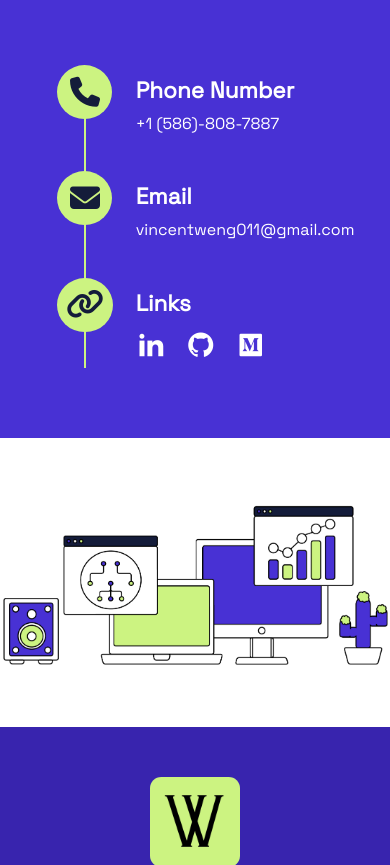
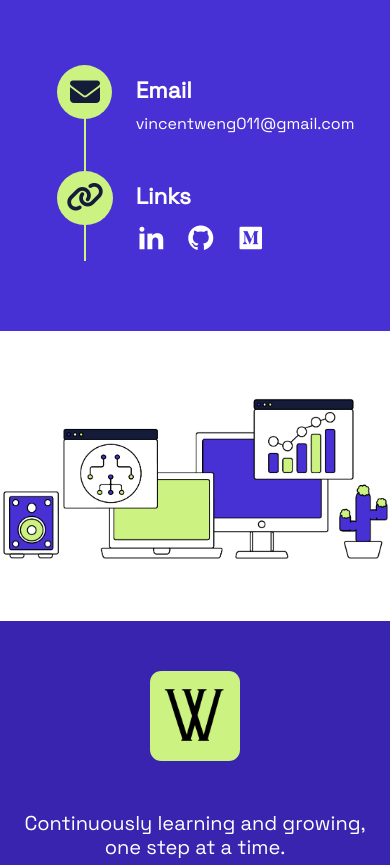
Before and after one commit to VAweng02/personal-website, a plain HTML site: page index.html in a window 390 px wide. Shown: the part 10492-11357 px from the top of the page. Drawn offline with nearby package versions, Linux system fonts and the light colour scheme.

Commit message:
removed phone number

```diff
--- a/index.html
+++ b/index.html
@@ -561,28 +561,6 @@
                                     <div class="contact-socials">
                                         <div class="contact-line">
                                             <div class="contact-icon">
-                                                <div class="contact-icon-shell1">
-                                                    <i class="fa-solid fa-phone" style="color: rgb(20, 28, 58); font-size: 3rem;"></i>
-                                                </div>
-                                            </div>
-                                        </div>
-                                        <div class="socials">
-                                            <div class="socials-title">
-                                                Phone Number
-                                            </div>
-                                            <div class="socials-info" style="color: white;">
-                                                +1 (586)-808-7887
-                                            </div>
-                                            <div></div>
-                                            <div></div>
-                                            <div></div>
-                                            <div></div>
-                                            <div></div>
-                                        </div>
-                                    </div>
-                                    <div class="contact-socials">
-                                        <div class="contact-line">
-                                            <div class="contact-icon">
                                                 <div class="contact-icon-shell2">
                                                     <i class="fa-solid fa-envelope" style="color: rgb(20, 28, 58); font-size: 3rem;"></i>
                                                 </div>
```
